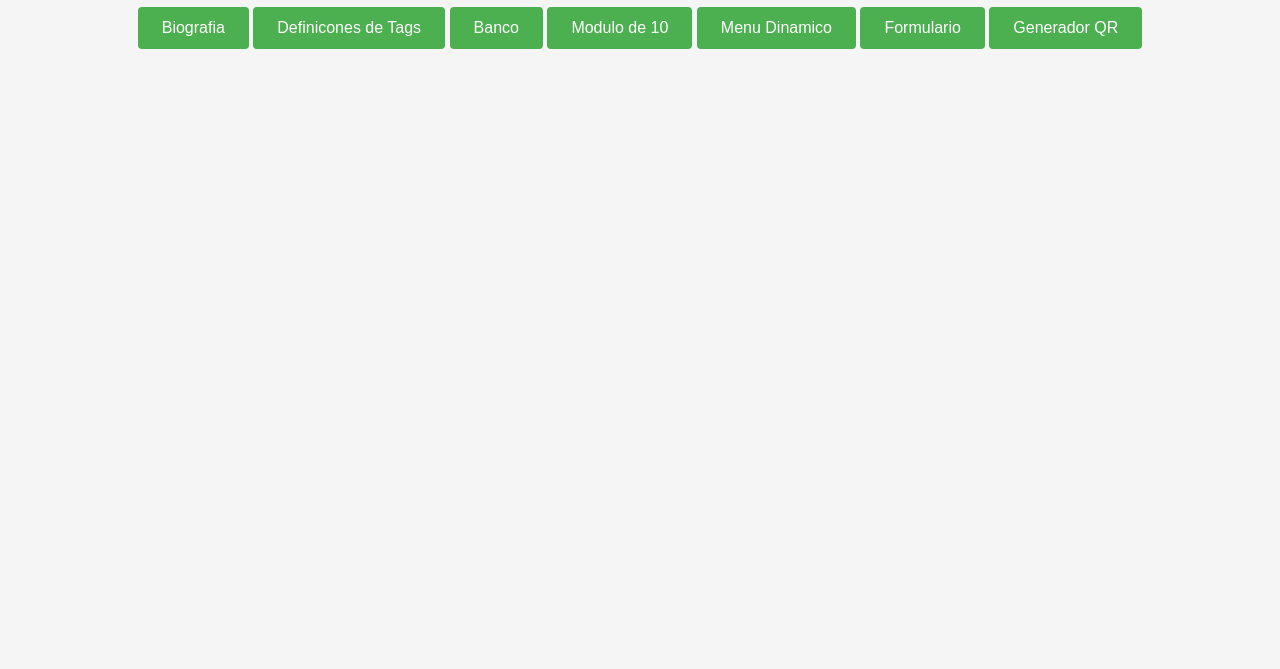
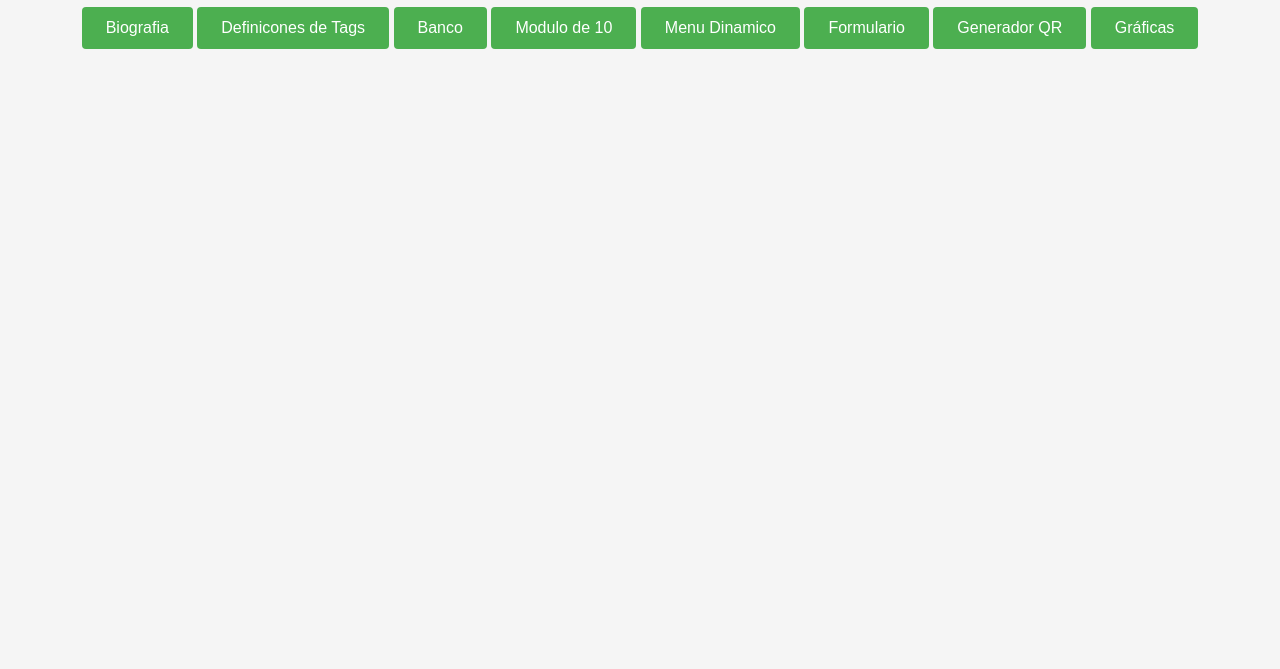
Before and after one commit to MP30105/MP30105.github.io, a plain HTML site: page index .html in a window 1280 px wide. Shown: the part 131-800 px from the top of the page. Drawn offline with Linux system fonts and the light colour scheme.

Commit message:
Update index .html

```diff
--- a/index .html
+++ b/index .html
@@ -33,5 +33,6 @@
 	<button onclick="window.location.href = 'Practica_u5/Menu.html';">Menu Dinamico</button>
 	<button onclick="window.location.href = 'Practica_u6/index.html';">Formulario</button>
 	<button onclick="window.location.href = 'Practica_u7/index.html';">Generador QR</button>
+	<button onclick="window.location.href = 'Practica_u8/index.html';">Gráficas</button>
 </body>
 </html>
```
